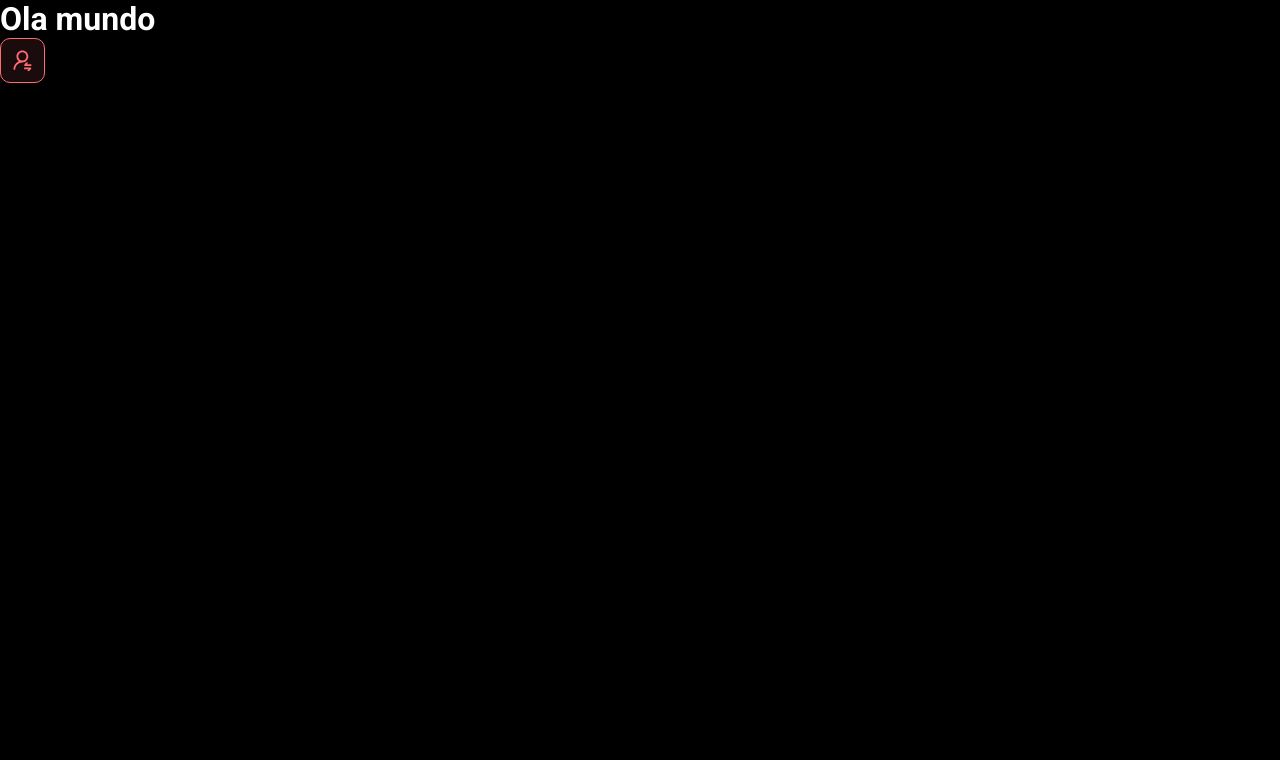
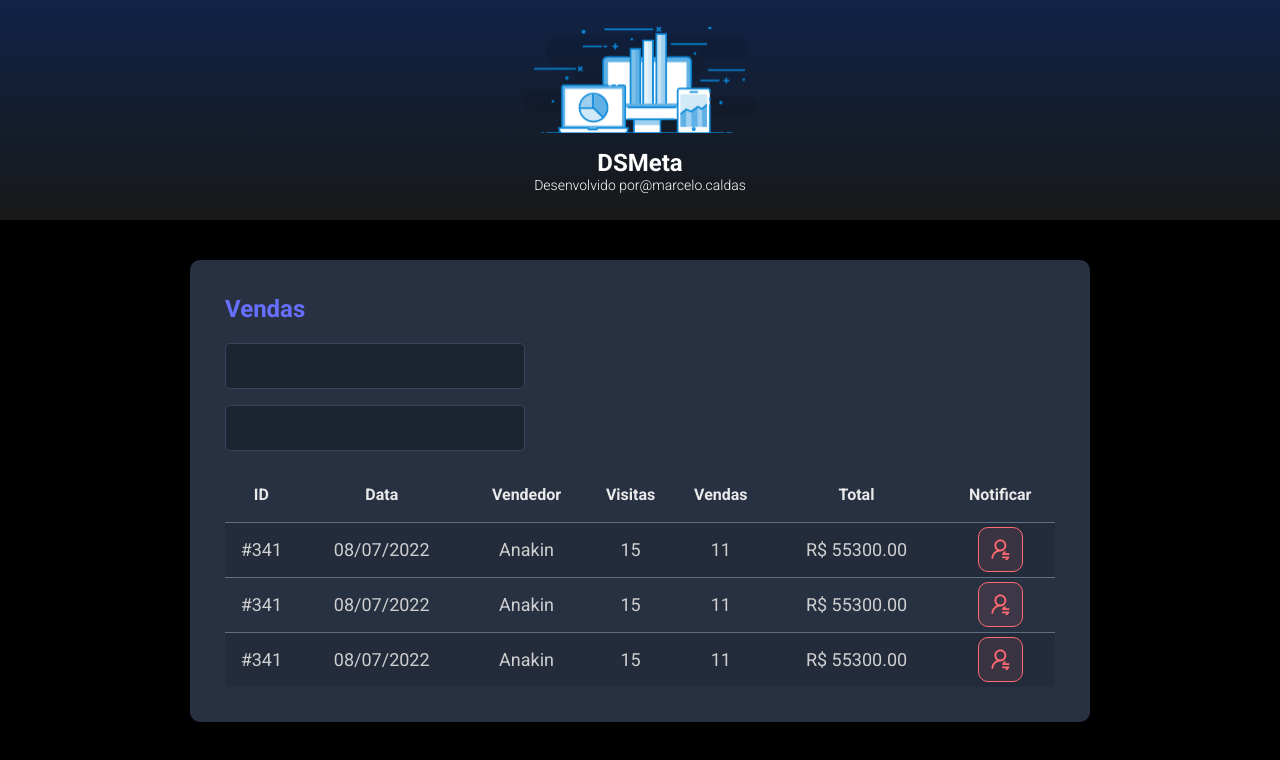
Before and after one commit to marcelodosanjosc/dsmeta, a React (Vite) app in the folder frontend/: page / in a window 1280 px wide. Shown: the top 760 px of the page. Built offline with nearby package versions, Linux system fonts and the light colour scheme.

Commit message:
Outros componentes

```diff
--- a/frontend/src/App.tsx
+++ b/frontend/src/App.tsx
@@ -1,10 +1,18 @@
+import Header from "./components/Header";
 import NotificationButton from "./components/NotificationButton";
+import SalesCard from "./components/SalesCard";
 
 function App() {
   return (
     <>
-      <h1>Ola mundo</h1>
-      <NotificationButton />
+      <Header />
+      <main>
+      <section id="sales">
+        <div className="dsmeta-container">
+         <SalesCard/>
+        </div>
+        </section>
+         </main>
     </>
   );
 }
--- /dev/null
+++ b/frontend/src/components/Header/index.tsx
@@ -0,0 +1,20 @@
+import logo from '../../assets/img/logo.svg';
+
+import './styles.css';
+
+function Header() {
+  return (
+    <header>
+      <div className="dsmeta-logo-container">
+        <img src={logo} alt="DSMeta" />
+        <h1>DSMeta</h1>
+        <p>
+          Desenvolvido por
+          <a href="https://www.instagram.com/marcelo_caldas_/" target="_blank">@marcelo.caldas</a>
+        </p>
+      </div>
+    </header>
+  );
+}
+
+export default Header;
--- /dev/null
+++ b/frontend/src/components/Header/styles.css
@@ -0,0 +1,28 @@
+
+header {
+    background: linear-gradient(180deg, #102347 0%, #181818 100%);
+    height: 220px;
+    display: flex;
+    align-items: center;
+    justify-content: center;
+  }
+
+  .dsmeta-logo-container {
+    display: flex;
+    flex-direction: column;
+    align-items: center;
+  }
+
+  .dsmeta-logo-container img {
+    width: 235px;
+  }
+
+  .dsmeta-logo-container h1 {
+    margin-top: 15px;
+    font-size: 24px;
+  }
+
+  .dsmeta-logo-container p {
+    font-size: 14px;
+    font-weight: 300;
+  }
--- /dev/null
+++ b/frontend/src/components/SalesCard/index.tsx
@@ -0,0 +1,77 @@
+import NotificationButton from "../NotificationButton";
+import "./styles.css";
+
+function SalesCard() {
+  return (
+    <div className="dsmeta-card">
+      <h2 className="dsmeta-sales-title">Vendas</h2>
+      <div>
+        <div className="dsmeta-form-control-container">
+          <input className="dsmeta-form-control" type="text" />
+        </div>
+        <div className="dsmeta-form-control-container">
+          <input className="dsmeta-form-control" type="text" />
+        </div>
+      </div>
+
+      <div>
+        <table className="dsmeta-sales-table">
+          <thead>
+            <tr>
+              <th className="show992">ID</th>
+              <th className="show576">Data</th>
+              <th>Vendedor</th>
+              <th className="show992">Visitas</th>
+              <th className="show992">Vendas</th>
+              <th>Total</th>
+              <th>Notificar</th>
+            </tr>
+          </thead>
+          <tbody>
+            <tr>
+              <td className="show992">#341</td>
+              <td className="show576">08/07/2022</td>
+              <td>Anakin</td>
+              <td className="show992">15</td>
+              <td className="show992">11</td>
+              <td>R$ 55300.00</td>
+              <td>
+                <div className="dsmeta-red-btn-container">
+                  <NotificationButton />
+                </div>
+              </td>
+            </tr>
+            <tr>
+              <td className="show992">#341</td>
+              <td className="show576">08/07/2022</td>
+              <td>Anakin</td>
+              <td className="show992">15</td>
+              <td className="show992">11</td>
+              <td>R$ 55300.00</td>
+              <td>
+                <div className="dsmeta-red-btn-container">
+                  <NotificationButton />
+                </div>
+              </td>
+            </tr>
+            <tr>
+              <td className="show992">#341</td>
+              <td className="show576">08/07/2022</td>
+              <td>Anakin</td>
+              <td className="show992">15</td>
+              <td className="show992">11</td>
+              <td>R$ 55300.00</td>
+              <td>
+                <div className="dsmeta-red-btn-container">
+                  <NotificationButton />
+                </div>
+              </td>
+            </tr>
+          </tbody>
+        </table>
+      </div>
+    </div>
+  );
+}
+
+export default SalesCard;
--- /dev/null
+++ b/frontend/src/components/SalesCard/styles.css
@@ -0,0 +1,97 @@
+
+.dsmeta-card {
+    background-color: #283142;
+    border-radius: 10px;
+    padding: 30px 10px;
+  }
+  .dsmeta-sales-title {
+    color: #676fff;
+    font-size: 24px;
+    margin-bottom: 20px;
+  }
+
+  .dsmeta-form-control-container {
+    margin-bottom: 16px;
+    max-width: 300px;
+  }
+
+  .dsmeta-form-control {
+    width: 100%;
+    height: 46px;
+    background-color: #1b2531;
+    border: 1px solid #384459;
+    border-radius: 5px;
+    color: #9aaabe;
+    padding: 0 20px;
+    font-size: 18px;
+  }
+
+  .dsmeta-sales-table {
+    width: 100%;
+    border-spacing: 0;
+    border-collapse: collapse;
+  }
+
+  .dsmeta-sales-table thead {
+    height: 55px;
+    font-size: 16px;
+    color: #e9e9e9;
+    font-weight: 700;
+  }
+
+  .dsmeta-sales-table tbody {
+    font-size: 14px;
+    font-weight: 400;
+    color: #cfcfcf;
+    text-align: center;
+  }
+
+  .dsmeta-sales-table tbody tr {
+    height: 74px;
+    border-top: 1px solid #5f6e82;
+  }
+
+  .dsmeta-sales-table tbody tr:hover > td {
+    background-color: #384459;
+  }
+
+  .dsmeta-sales-table tbody tr:nth-child(odd) {
+    background-color: #242c3b;
+  }
+
+  .dsmeta-red-btn-container {
+      display: flex;
+      justify-content: center;
+  }
+
+  .show576 {
+      display: none;
+  }
+
+  .show992 {
+      display: none;
+  }
+
+  @media (min-width: 576px) {
+      .show576 {
+          display: table-cell;
+      }
+
+      .dsmeta-card {
+          padding: 35px;
+      }
+
+      .dsmeta-sales-table tbody tr {
+          height: 55px;
+      }
+
+      .dsmeta-sales-table tbody {
+          font-size: 18px;
+      }
+  }
+
+  @media (min-width: 992px) {
+      .show992 {
+          display: table-cell;
+      }
+  }
--- a/frontend/src/index.css
+++ b/frontend/src/index.css
@@ -20,40 +20,6 @@
   text-decoration: none;
 }
 
-header {
-  background: linear-gradient(180deg, #102347 0%, #181818 100%);
-  height: 220px;
-  display: flex;
-  align-items: center;
-  justify-content: center;
-}
-
-.dsmeta-logo-container {
-  display: flex;
-  flex-direction: column;
-  align-items: center;
-}
-
-.dsmeta-logo-container img {
-  width: 235px;
-}
-
-.dsmeta-logo-container h1 {
-  margin-top: 15px;
-  font-size: 24px;
-}
-
-.dsmeta-logo-container p {
-  font-size: 14px;
-  font-weight: 300;
-}
-
-.dsmeta-card {
-  background-color: #283142;
-  border-radius: 10px;
-  padding: 30px 10px;
-}
-
 .dsmeta-container {
   width: 100%;
   max-width: 900px;
@@ -63,97 +29,3 @@
 #sales {
   padding: 40px 10px;
 }
-
-.dsmeta-sales-title {
-  color: #676fff;
-  font-size: 24px;
-  margin-bottom: 20px;
-}
-
-.dsmeta-form-control-container {
-  margin-bottom: 16px;
-  max-width: 300px;
-}
-
-.dsmeta-form-control {
-  width: 100%;
-  height: 46px;
-  background-color: #1b2531;
-  border: 1px solid #384459;
-  border-radius: 5px;
-  color: #9aaabe;
-  padding: 0 20px;
-  font-size: 18px;
-}
-
-.dsmeta-sales-table {
-  width: 100%;
-  border-spacing: 0;
-  border-collapse: collapse;
-}
-
-.dsmeta-sales-table thead {
-  height: 55px;
-  font-size: 16px;
-  color: #e9e9e9;
-  font-weight: 700;
-}
-
-.dsmeta-sales-table tbody {
-  font-size: 14px;
-  font-weight: 400;
-  color: #cfcfcf;
-  text-align: center;
-}
-
-.dsmeta-sales-table tbody tr {
-  height: 74px;
-  border-top: 1px solid #5f6e82;
-}
-
-.dsmeta-sales-table tbody tr:hover > td {
-  background-color: #384459;
-}
-
-.dsmeta-sales-table tbody tr:nth-child(odd) {
-  background-color: #242c3b;
-}
-
-.dsmeta-red-btn-container {
-    display: flex;
-    justify-content: center;
-}
-
-
-
-.show576 {
-    display: none;
-}
-
-.show992 {
-    display: none;
-}
-
-@media (min-width: 576px) {
-    .show576 {
-        display: table-cell;
-    }
-
-    .dsmeta-card {
-        padding: 35px;
-    }
-
-    .dsmeta-sales-table tbody tr {
-        height: 55px;
-    }
-
-    .dsmeta-sales-table tbody {
-        font-size: 18px;
-    }
-}
-
-@media (min-width: 992px) {
-    .show992 {
-        display: table-cell;
-    }
-}
```
Also changed, not shown: frontend/src/assets/img/logo.svg (added).
